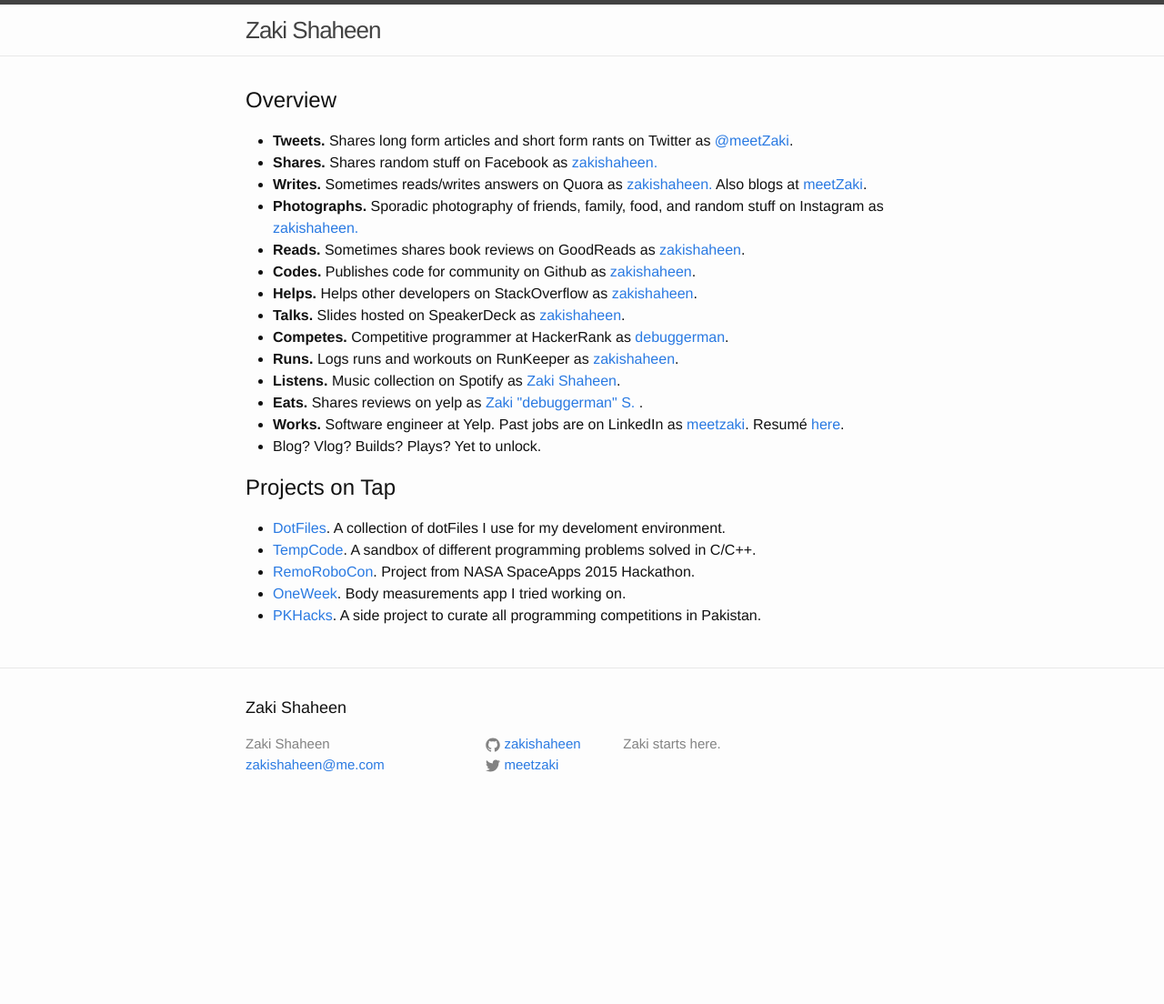
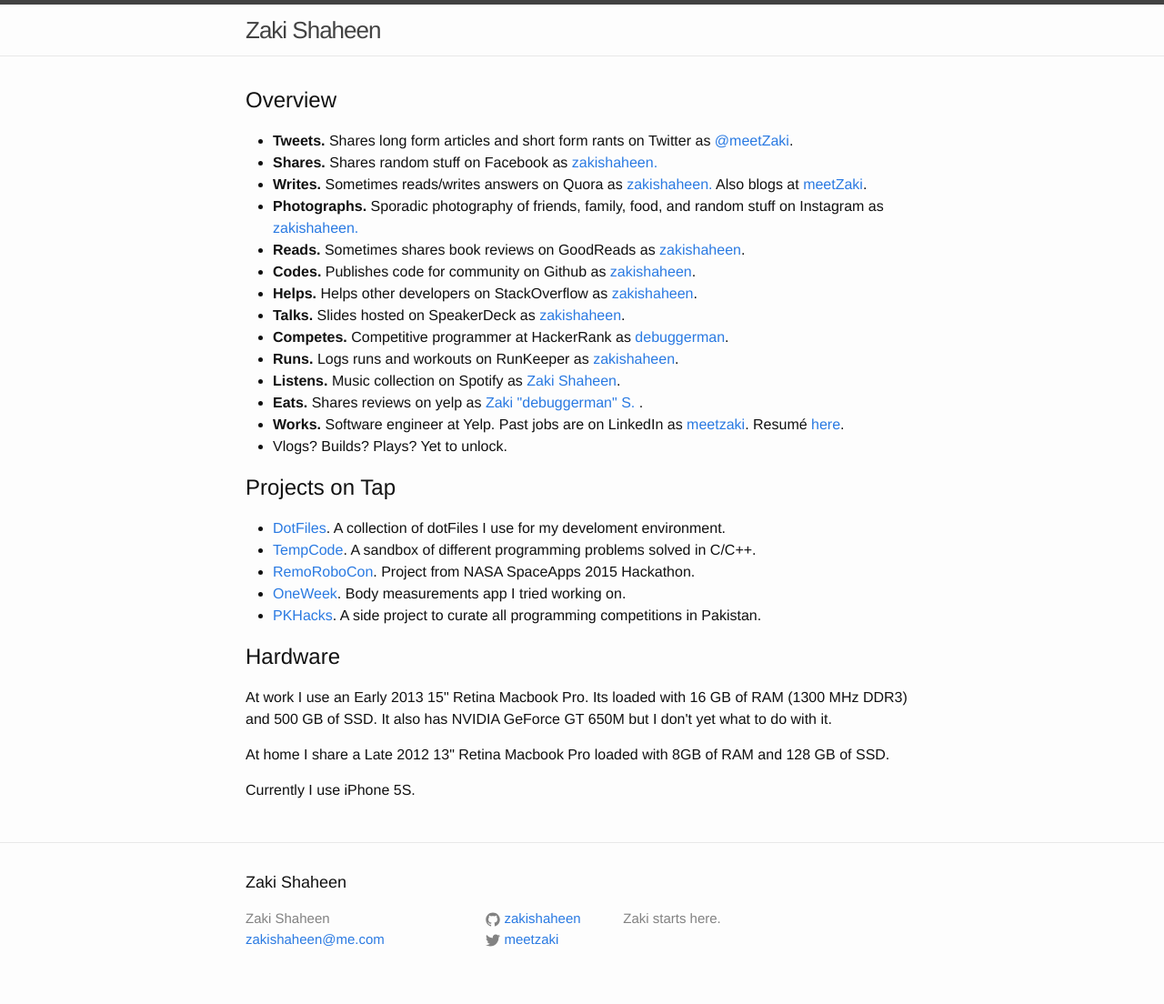
Before and after one commit to fatimasalmanmirza/zakishaheen.github.io, a Jekyll site: the page built from index.html, in a window 1280 px wide. Shown: the whole page at 91% size. Built offline with Jekyll 4.4.1, drawn with Linux system fonts in a browser that asks for light colours; before the commit the page ends 912 px from its top, so only the background shows below that.

Commit message:
Update index.html

```diff
--- a/index.html
+++ b/index.html
@@ -20,7 +20,7 @@
     <li><b>Listens.</b> Music collection on Spotify as <a href="https://open.spotify.com/user/1159028980">Zaki Shaheen</a>.</li>
     <li><b>Eats.</b> Shares reviews on yelp as <a href="http://meetzaki.yelp.com">Zaki "debuggerman" S. </a>. </li>
     <li><b>Works.</b> Software engineer at Yelp. Past jobs are on LinkedIn as <a href="https://pk.linkedin.com/in/meetzaki">meetzaki</a>. Resumé <a href="https://www.dropbox.com/s/g7ltl4rclcl1kkp/zaki%20shaheen%20%202015%20-%20-%20v1.9.pdf?dl=0">here</a>. </li>
-    <li>Blog? Vlog? Builds? Plays? Yet to unlock. </li>
+    <li>Vlogs? Builds? Plays? Yet to unlock. </li>
   </ul>
 
   <h2>Projects on Tap</h2>
@@ -31,4 +31,22 @@
     <li><a href="https://github.com/zakishaheen/oneweek-ios">OneWeek</a>. Body measurements app I tried working on. </li>
     <li><a href="http://zakishaheen.github.io/pkhacks/">PKHacks</a>. A side project to curate all programming competitions in Pakistan. </li>
   </ul>
+
+  <h2>Hardware</h2>
+
+  <p>
+    At work I use an Early 2013 15" Retina Macbook Pro. Its loaded with 16 GB of RAM (1300 MHz DDR3) and 500 GB of SSD. It also has NVIDIA GeForce GT 650M but I don't yet what to do with it.
+  </p>
+
+  <p>
+    At home I share a Late 2012 13" Retina Macbook Pro loaded with 8GB of RAM and 128 GB of SSD.
+  </p>
+
+  <p>Currently I use iPhone 5S.</p>
+
+  <!--h2>Software</h2>
+
+  <ul>
+
+  </ul-->
 </div>
```
